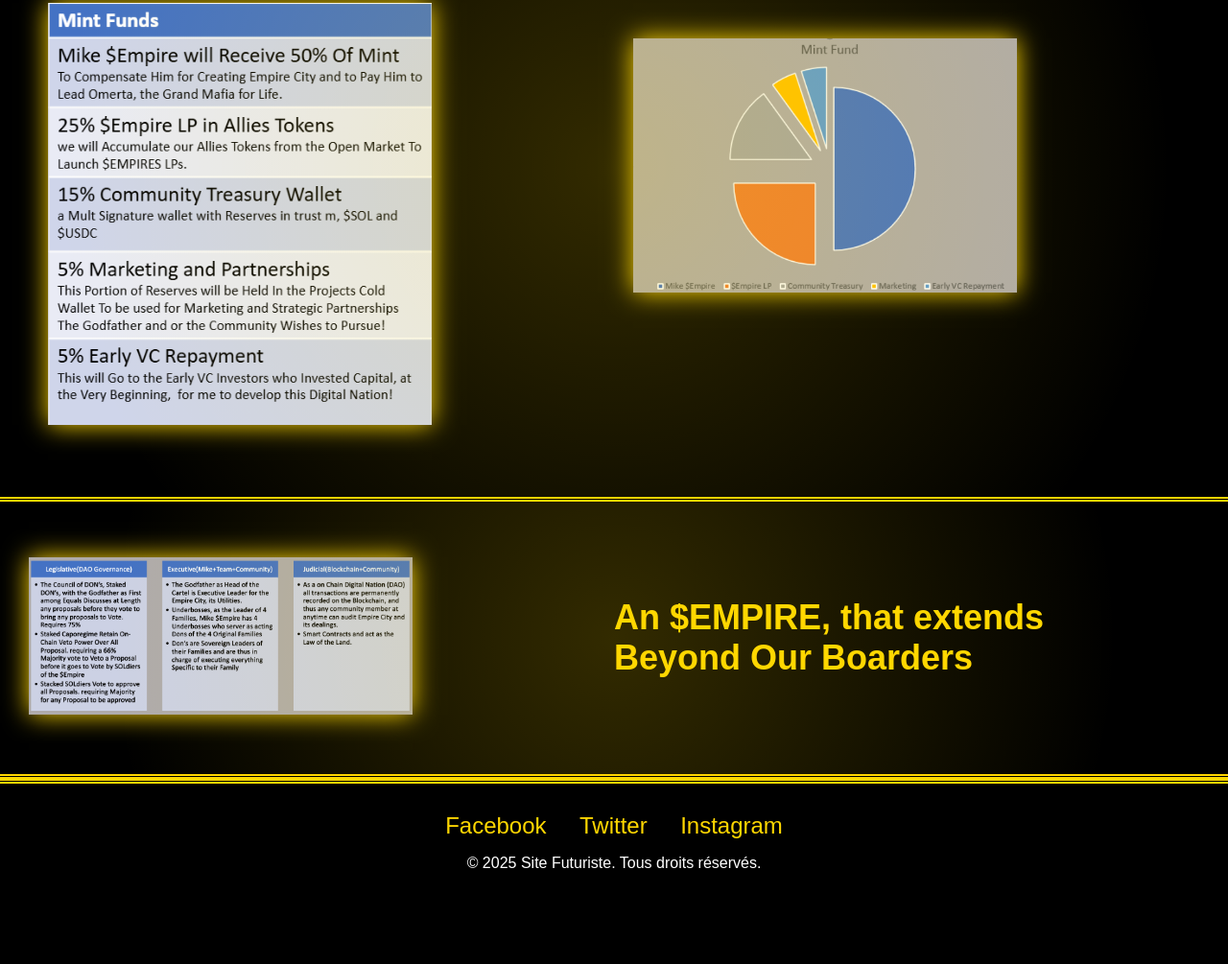
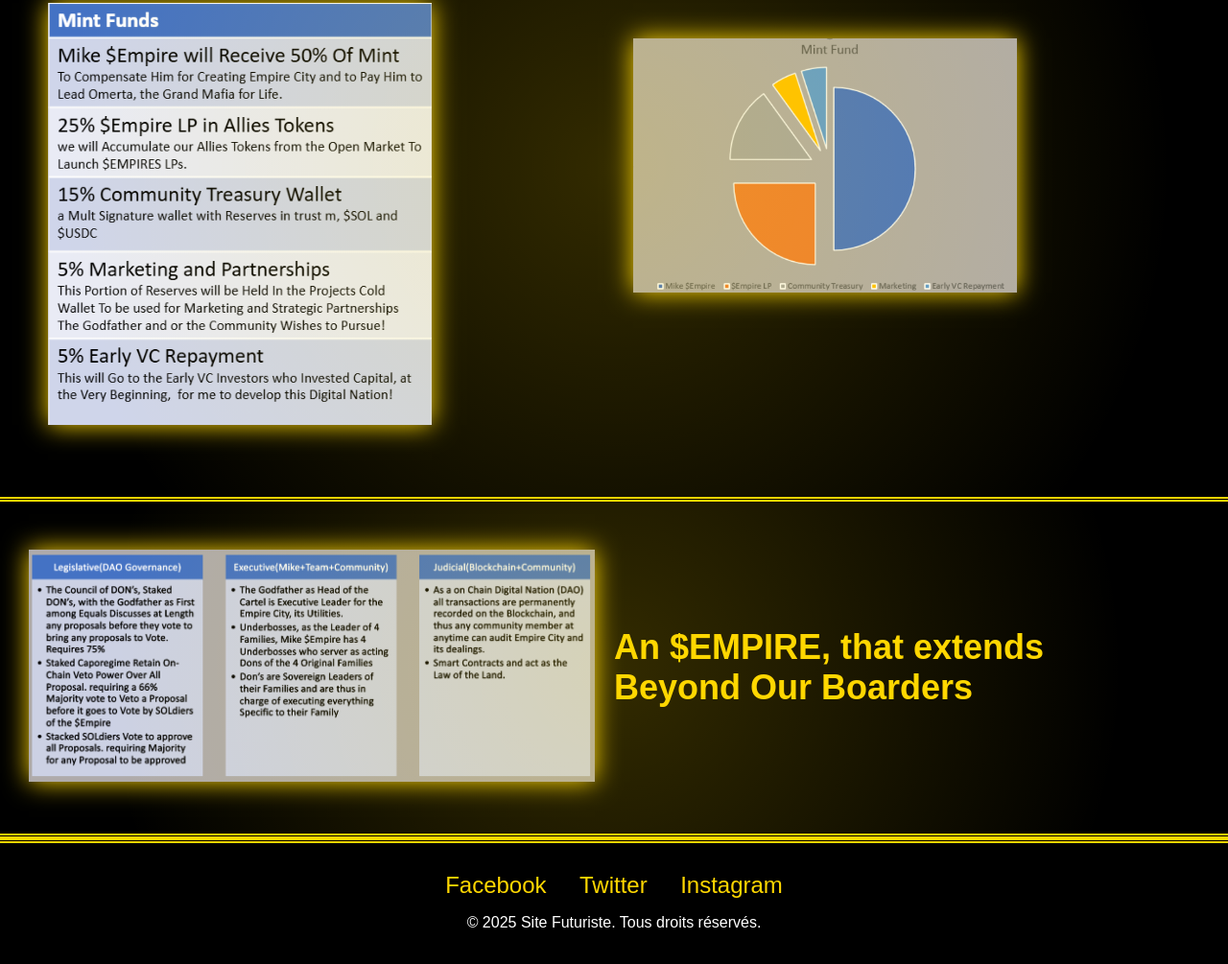
Before and after one commit to Bill42qc/omerta, a plain HTML site: page index.html in a window 1280 px wide. Shown: the part 6345-7350 px from the top of the page at 96% size. Before the commit the page ends 7300 px from the top, so only its background shows below. Drawn offline with Linux system fonts and the light colour scheme.

Commit message:
fix name and image ratio

```diff
--- a/index.html
+++ b/index.html
@@ -3,7 +3,7 @@
 <head>
     <meta charset="UTF-8">
     <meta name="viewport" content="width=device-width, initial-scale=1.0">
-    <title>Site Futuriste</title>
+    <title>Omerta</title>
     <link rel="stylesheet" href="omerta.css">
     <script defer src="script.js"></script>
 
@@ -280,7 +280,8 @@
 
     </div>
     <div class="image" style="width: 100%; height: auto;">
-        <img src="img/tokenomic.png" alt="Image 5" style="width: 90%; height: auto;">
+        <img src="img/tokenomic.png" alt="Image 5" style="max-width: 100%; height: auto;">
+
     </div>
 </section>
 
```
